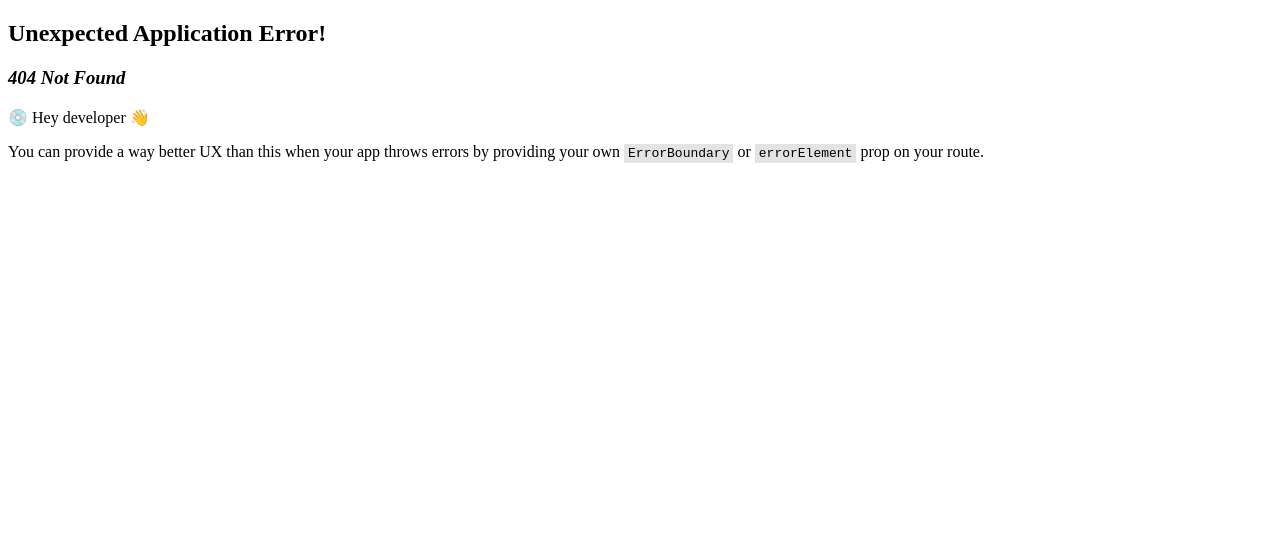
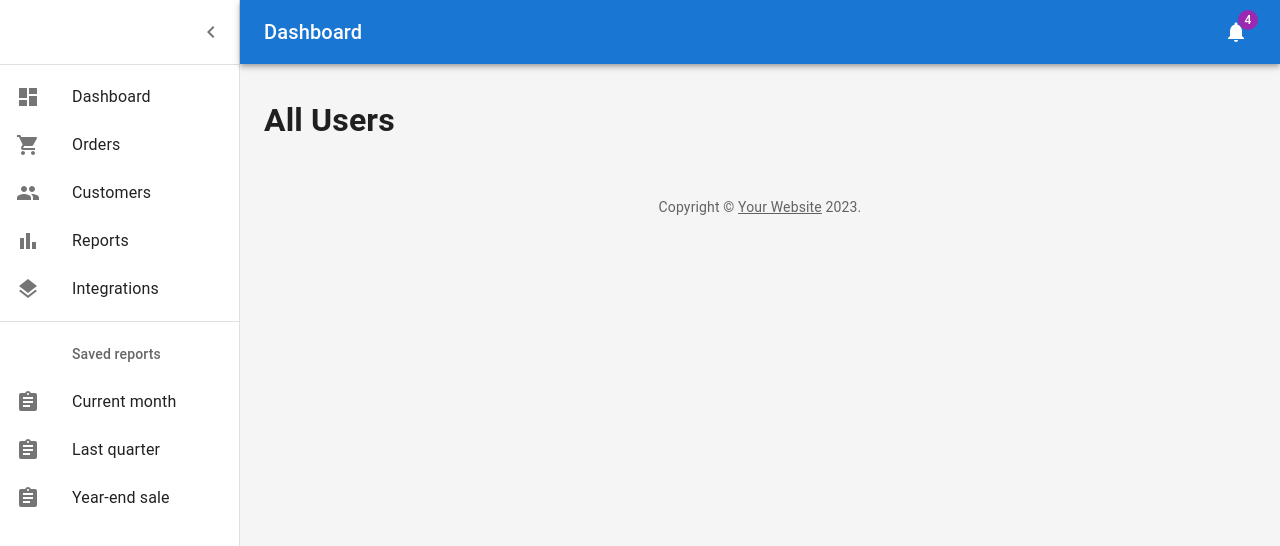
Before and after one commit to HashScribe/Pigeon-Auction-Admin-App, a React (Vite) app: page /users in a window 1280 px wide. Before the commit this address had no page. Shown: the top 546 px of the page. Built offline with nearby package versions, Linux system fonts and the light colour scheme.

Commit message:
minor changes

```diff
--- a/src/components/molecules/list-items/list-items.tsx
+++ b/src/components/molecules/list-items/list-items.tsx
@@ -1,16 +1,15 @@
-import * as React from 'react';
-import ListItemButton from '@mui/material/ListItemButton';
-import ListItemIcon from '@mui/material/ListItemIcon';
-import ListItemText from '@mui/material/ListItemText';
-import ListSubheader from '@mui/material/ListSubheader';
-import DashboardIcon from '@mui/icons-material/Dashboard';
-import ShoppingCartIcon from '@mui/icons-material/ShoppingCart';
-import PeopleIcon from '@mui/icons-material/People';
-import BarChartIcon from '@mui/icons-material/BarChart';
-import LayersIcon from '@mui/icons-material/Layers';
-import AssignmentIcon from '@mui/icons-material/Assignment';
+import * as React from "react";
+import ListItemButton from "@mui/material/ListItemButton";
+import ListItemIcon from "@mui/material/ListItemIcon";
+import ListItemText from "@mui/material/ListItemText";
+import ListSubheader from "@mui/material/ListSubheader";
+import DashboardIcon from "@mui/icons-material/Dashboard";
+import ShoppingCartIcon from "@mui/icons-material/ShoppingCart";
+import PeopleIcon from "@mui/icons-material/People";
+import BarChartIcon from "@mui/icons-material/BarChart";
+import LayersIcon from "@mui/icons-material/Layers";
+import AssignmentIcon from "@mui/icons-material/Assignment";
 import { Link } from "react-router-dom";
-
 
 export const mainListItems = (
   <React.Fragment>
@@ -20,7 +19,7 @@ export const mainListItems = (
       </ListItemIcon>
       <ListItemText primary="Dashboard" />
     </ListItemButton>
-    <ListItemButton component={Link} to={'hello'}>
+    <ListItemButton component={Link} to={"users"}>
       <ListItemIcon>
         <ShoppingCartIcon />
       </ListItemIcon>
--- a/src/pages/index.ts
+++ b/src/pages/index.ts
@@ -1 +1,2 @@
 export {ErrorPage} from './error-page/error-page'
+export {UsersPage} from './users-page/users-page'
--- /dev/null
+++ b/src/pages/users-page/users-page.tsx
@@ -0,0 +1,4 @@
+const UsersPage = () => {
+  return <h1>All Users</h1>;
+};
+export { UsersPage };
--- a/src/routes/hello.tsx
+++ /dev/null
@@ -1,6 +0,0 @@
-const HelloWorld = () => {
-    return (
-        <h1>Hello world</h1>
-    )
-}
-export default HelloWorld
--- a/src/routes/index.tsx
+++ b/src/routes/index.tsx
@@ -3,15 +3,14 @@ import {
   createBrowserRouter,
   createRoutesFromElements,
 } from "react-router-dom";
-import { ErrorPage } from "../pages/index.ts";
-import HelloWorld from "./hello.tsx";
+import { ErrorPage, UsersPage } from "../pages/index.ts";
 import { Root } from "./root.tsx";
 
 const router = createBrowserRouter(
   createRoutesFromElements(
     <Route path="/" element={<Root />}>
       <Route errorElement={<ErrorPage />}>
-        <Route path="hello" element={<HelloWorld />} />
+        <Route path="users" element={<UsersPage />} />
       </Route>
     </Route>
   )
```
